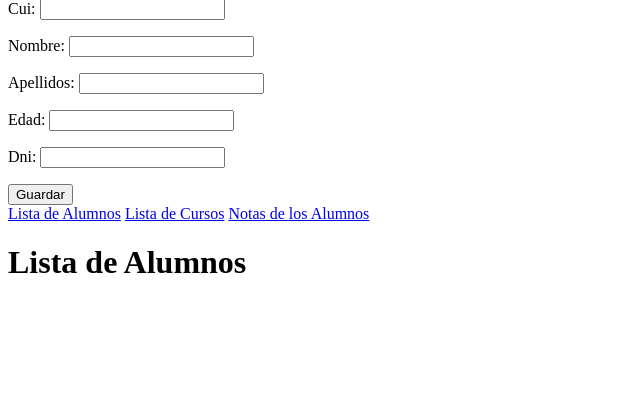
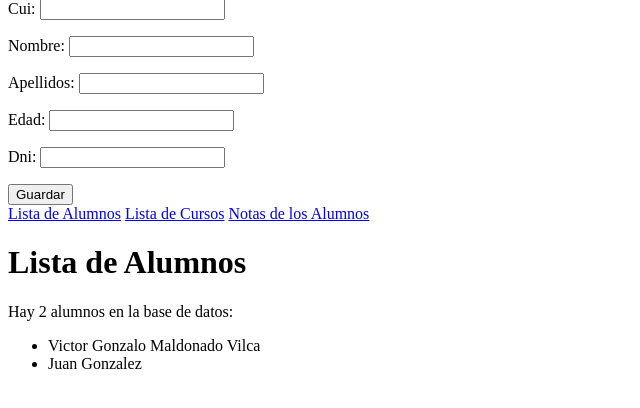
Before and after one commit to Victor-Gonzalo-Maldonado-Vilca/Lab06_Django, a Django app: page /alumnos/ in a window 1280 px wide. Shown: the part 81-489 px from the top of the page, without its empty margins (0-640 px from the left). Run offline with Django 5.2, Linux system fonts and the light colour scheme; data comes from the database, SQL or seed files in the repository.

Commit message:
Logrnado manejar los dos casos tanto que imprima y agregue alumnos

```diff
--- a/mi_proyecto/gestion_Universitaria/templates/gestion_Universitaria/agregar_alumno.html
+++ b/mi_proyecto/gestion_Universitaria/templates/gestion_Universitaria/agregar_alumno.html
@@ -22,11 +22,16 @@
     </div>
     <div>
       <h1>Lista de Alumnos</h1>
-      <ul>
-        {% for alumno in alumnos %}
-          <li>{{ alumno.cui}} : {{ alumno.nombre }} {{ alumno.apellidos }} : {{ alumno.edad }} : {{ alumno.dni }}</li>
-        {% endfor %}
-      </ul>
+      {% if alumnos %}
+        <p>Hay {{ alumnos|length }} alumnos en la base de datos:</p>
+        <ul>
+          {% for alumno in alumnos %}
+            <li>{{ alumno.nombre }} {{ alumno.apellidos }}</li>
+          {% endfor %}
+        </ul>
+      {% else %}
+        <p>No hay alumnos en la base de datos.</p>
+      {% endif %}
     </div>
   </body>
 </html>
--- a/mi_proyecto/gestion_Universitaria/views.py
+++ b/mi_proyecto/gestion_Universitaria/views.py
@@ -13,7 +13,7 @@ def agregar_alumno(request):
     form = AlumnoForm()
 
   alumnos = Alumno.objects.all()
-  return render(request, 'gestion_Universitaria/agregar_alumno.html', {'form': form})
+  return render(request, 'gestion_Universitaria/agregar_alumno.html', {'form': form, 'alumnos': alumnos})
 
 def agregar_curso(request):
   if request.method == 'POST':
```
